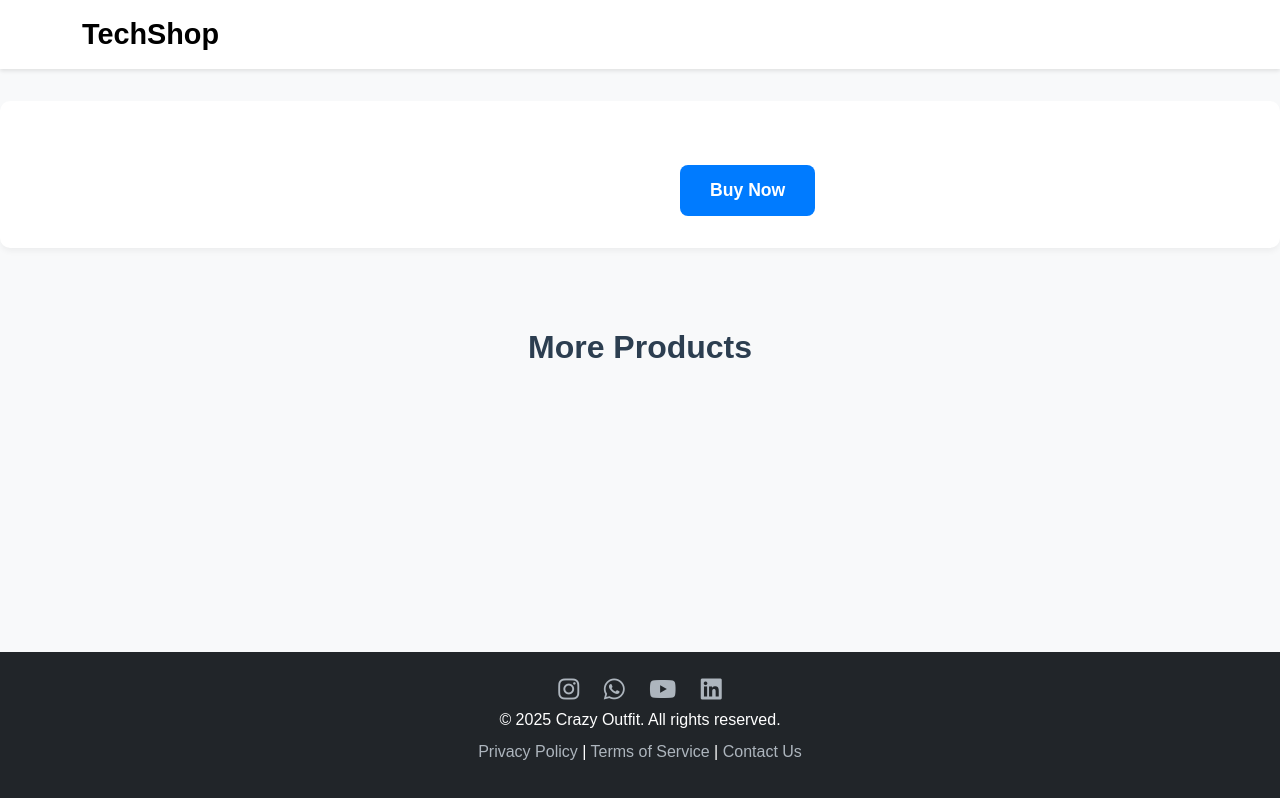
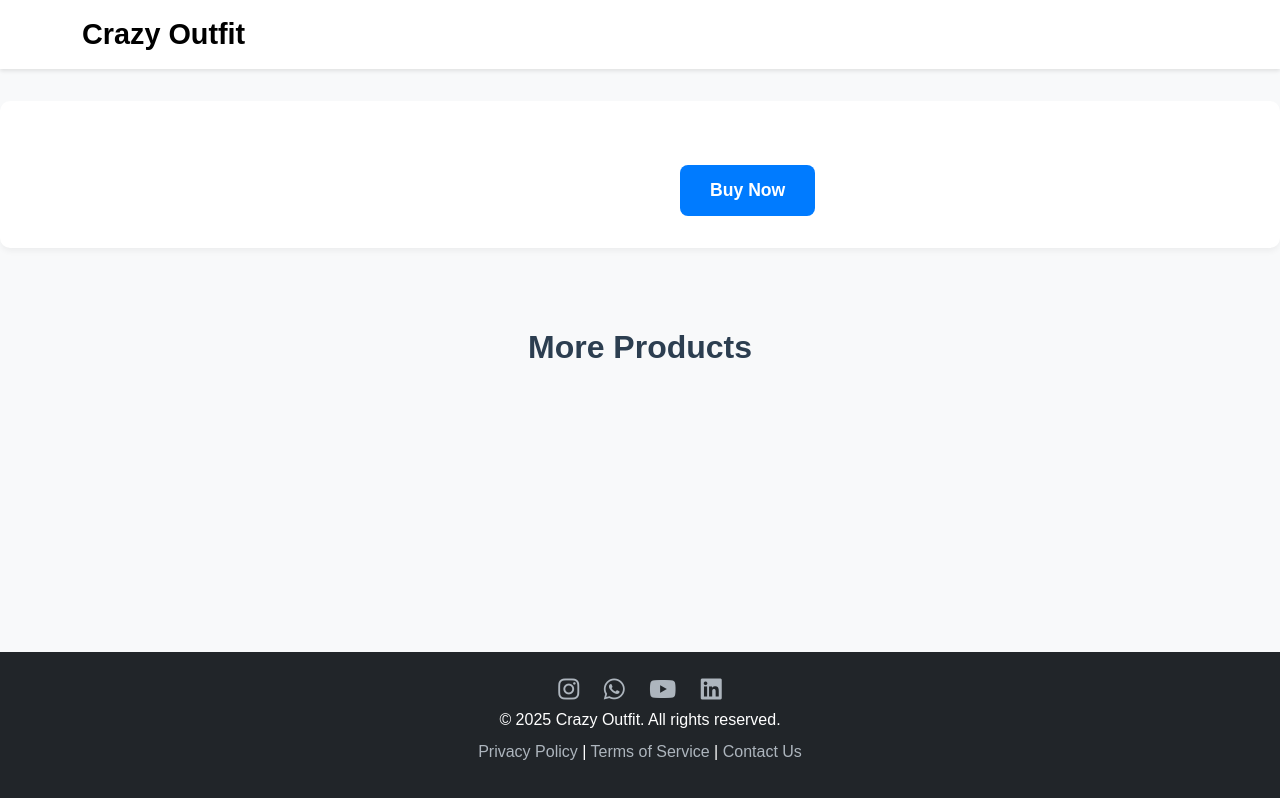
Before and after one commit to Subeesh-Zero/CrazyOutfit, a plain HTML site: page product.html in a window 1280 px wide. Drawn offline with nearby package versions, Linux system fonts and the light colour scheme; no server answers.

Commit message:
Add files via upload

```diff
--- a/product.html
+++ b/product.html
@@ -286,7 +286,7 @@
     <!-- Navbar -->
     <nav class="navbar navbar-expand-lg navbar-light">
         <div class="container">
-            <a class="navbar-brand" href="index.html">TechShop</a>
+            <a class="navbar-brand" href="index.html">Crazy Outfit</a>
         </div>
     </nav>
 
```
